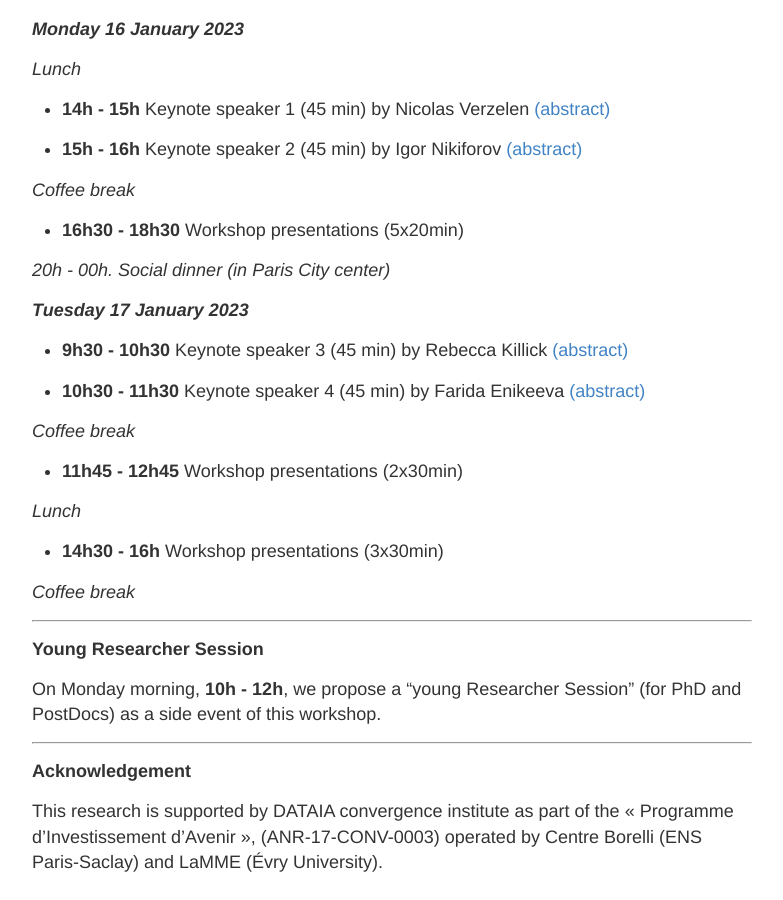
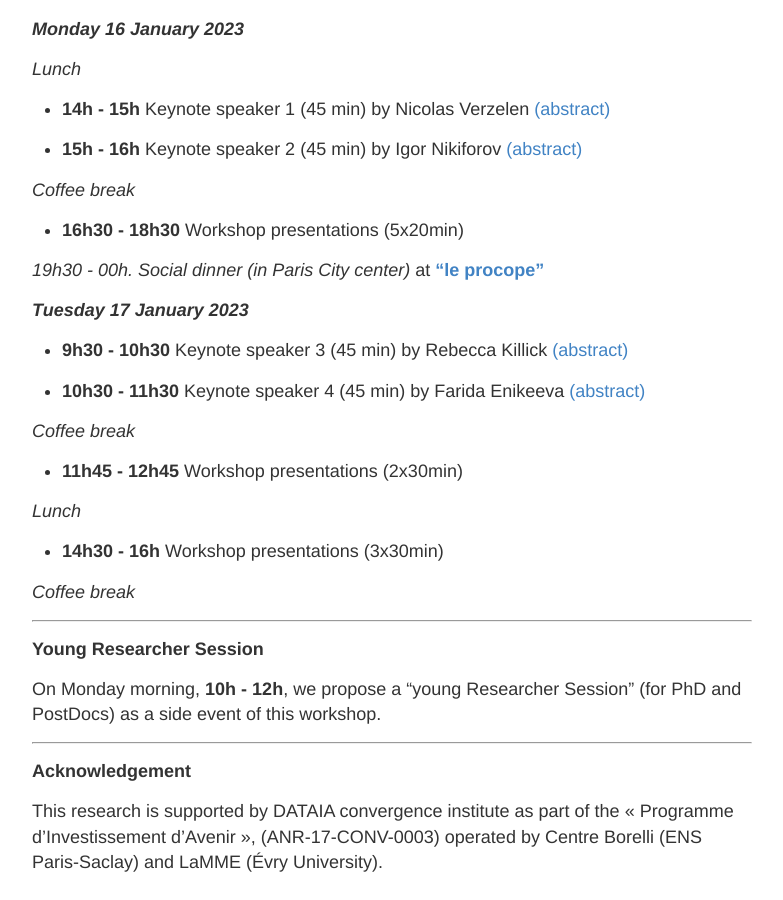
Before and after one commit to ParisSaclayChangePoint/ParisSaclayChangePoint.github.io, a Jekyll site: the page built from info.md, in a window 1280 px wide and 900 px high, scrolled down 1446 px. Shown: the whole window, without its empty margins (248-1031 px from the left). Built offline with Jekyll 4.4.1, drawn with Linux system fonts in a browser that asks for light colours.

Commit message:
Update info.md

```diff
--- a/info.md
+++ b/info.md
@@ -53,7 +53,7 @@ The first day of the workshop (Monday afternoon) might take place in Paris city
 
 - **16h30 - 18h30** Workshop presentations (5x20min)
 
-*20h - 00h. Social dinner (in Paris City center)*
+*19h30 - 00h. Social dinner (in Paris City center)* at [**"le procope"**](https://www.procope.com/photos/#le-lieu)
 
 
 
```
